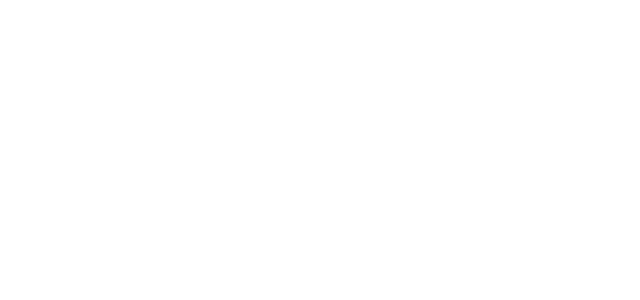
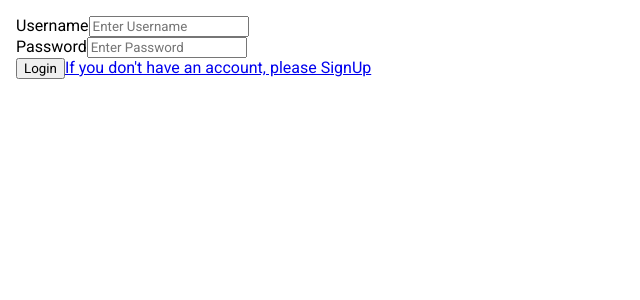
Before and after one commit to panktibardolia119933/kf6-light, a React (Create React App) app: page /login in a window 1280 px wide. Shown: the top 300 px of the page, without its empty margins (0-640 px from the left). Built offline with nearby package versions, Linux system fonts and the light colour scheme.

Commit message:
root path: login

```diff
--- a/src/App.js
+++ b/src/App.js
@@ -11,7 +11,7 @@
   return (
     //LIST OF ROUTES
     <Router>
-      <Route path="/login" component={Login}>
+      <Route exact path="/" component={Login}>
       </Route>
       <Route path="/signup" component={SignUp}>
       </Route>
--- a/src/account/signup.js
+++ b/src/account/signup.js
@@ -84,7 +84,7 @@
 
               <div>
                   <button className="">New Account</button>
-                  <Link to="/login" className="FormField__Link">If you already have an account, please Signin</Link>
+                  <Link to="/" className="FormField__Link">If you already have an account, please Signin</Link>
               </div>
             </form>
           </div>
```
